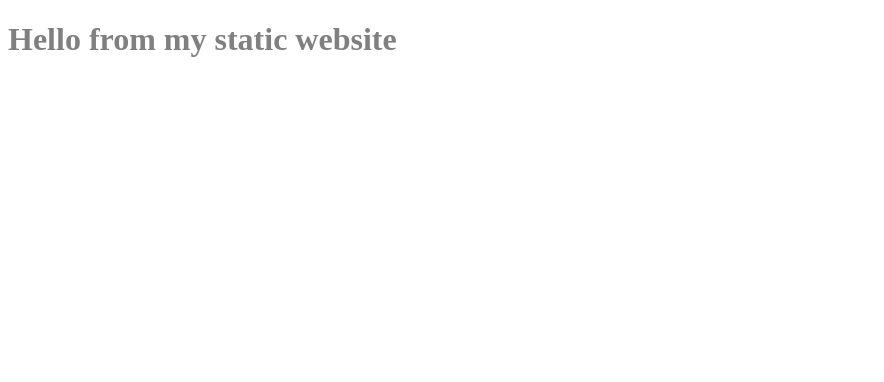
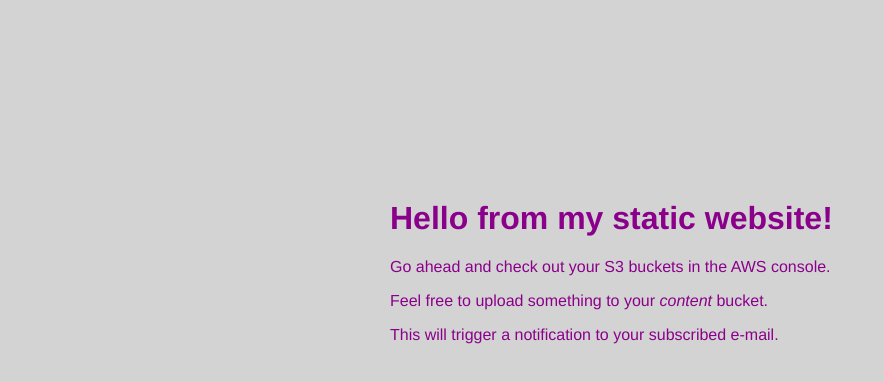
Before and after one commit to timueh/static-website-on-aws, a plain HTML site: page index.html in a window 1280 px wide. Shown: the whole page, without its empty margins (0-884 px from the left). Drawn offline with Linux system fonts and the light colour scheme.

Commit message:
add readme

```diff
--- a/index.html
+++ b/index.html
@@ -3,15 +3,27 @@
   <head>
     <title>This is the title of the webpage!</title>
     <style>
-        <link href='https://fonts.googleapis.com/css?family=Lato:400,700' rel='stylesheet' type='text/css'>
-        font-family: 'Lato', sans-serif;
-        body {background-color: lightblue;}
-        h1   {color: gray;}
-        p    {color: gray;}
+        body {background-color: lightgray; font-family: Helvetica, Arial, sans-serif;}
+        h1   {color: darkmagenta;}
+        p    {color: darkmagenta;}
+
+        .center {
+          text-align: left;
+          width: 500px;
+          margin-left: auto;
+          margin-right: auto;
+          margin-top: 200px;
+          margin-bottom: auto;
+        }
         </style>
         </head>
   </head>
   <body>
-    <h1>Hello from my static website</h1>
+    <div class="center">
+      <h1>Hello from my static website!</h1>
+      <p>Go ahead and check out your S3 buckets in the AWS console.</p>
+      <p>Feel free to upload something to your <i>content</i> bucket.</p>
+      <p>This will trigger a notification to your subscribed e-mail.</p>
+  </div>
   </body>
 </html>
```
Also changed, not shown: img/developer.png (added), img/user.png (added), 6 other files.
